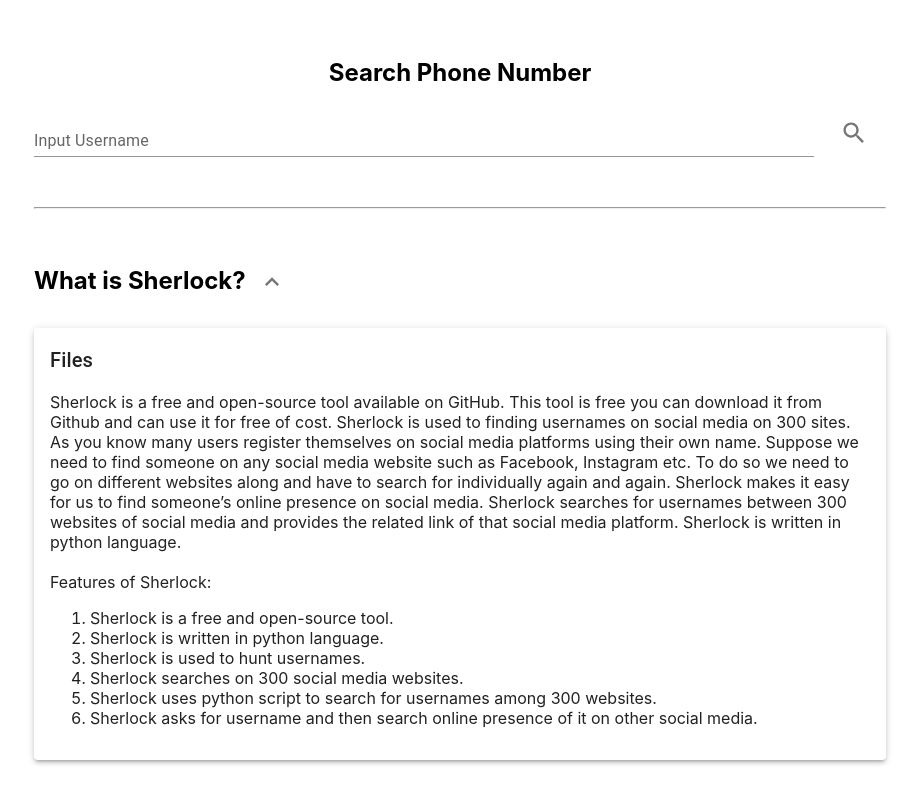
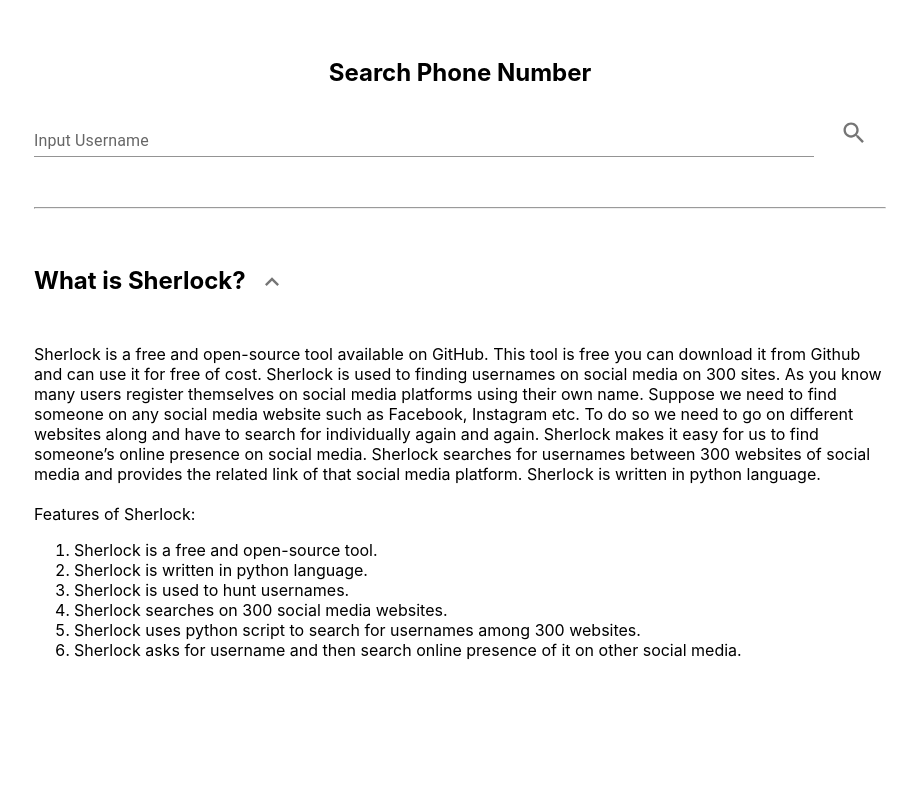
Before and after one commit to hirusha-adi/Stalker, a React (Create React App) app in the folder stalker/: page /sherlock in a window 1280 px wide. Shown: the part 279-1079 px from the top of the page, without its empty margins (180-1099 px from the left). After the commit the page ends 995 px from the top, so only its background shows below. Built offline with nearby package versions, Linux system fonts and the light colour scheme.

Commit message:
remove paper

```diff
--- a/stalker/src/components/accountCheck/introInfomation.js
+++ b/stalker/src/components/accountCheck/introInfomation.js
@@ -4,7 +4,6 @@ import React, { useState } from "react";
 // mui
 import Collapse from "@mui/material/Collapse";
 import IconButton from "@mui/material/IconButton";
-import { Paper, Typography } from "@mui/material";
 
 // mui icons
 import ExpandMoreIcon from "@mui/icons-material/ExpandMore";
@@ -31,10 +30,7 @@ const IntroInformation = () => {
   );
 
   const ScannerNumverify = () => (
-    <Paper elevation={3} style={{ padding: "16px" }}>
-      <Typography variant="h6" gutterBottom>
-        Files
-      </Typography>
+    <>
       <p>
         Sherlock is a free and open-source tool available on GitHub. This tool
         is free you can download it from Github and can use it for free of cost.
@@ -66,7 +62,7 @@ const IntroInformation = () => {
           other social media.
         </li>
       </ol>
-    </Paper>
+    </>
   );
 
   return (
```
